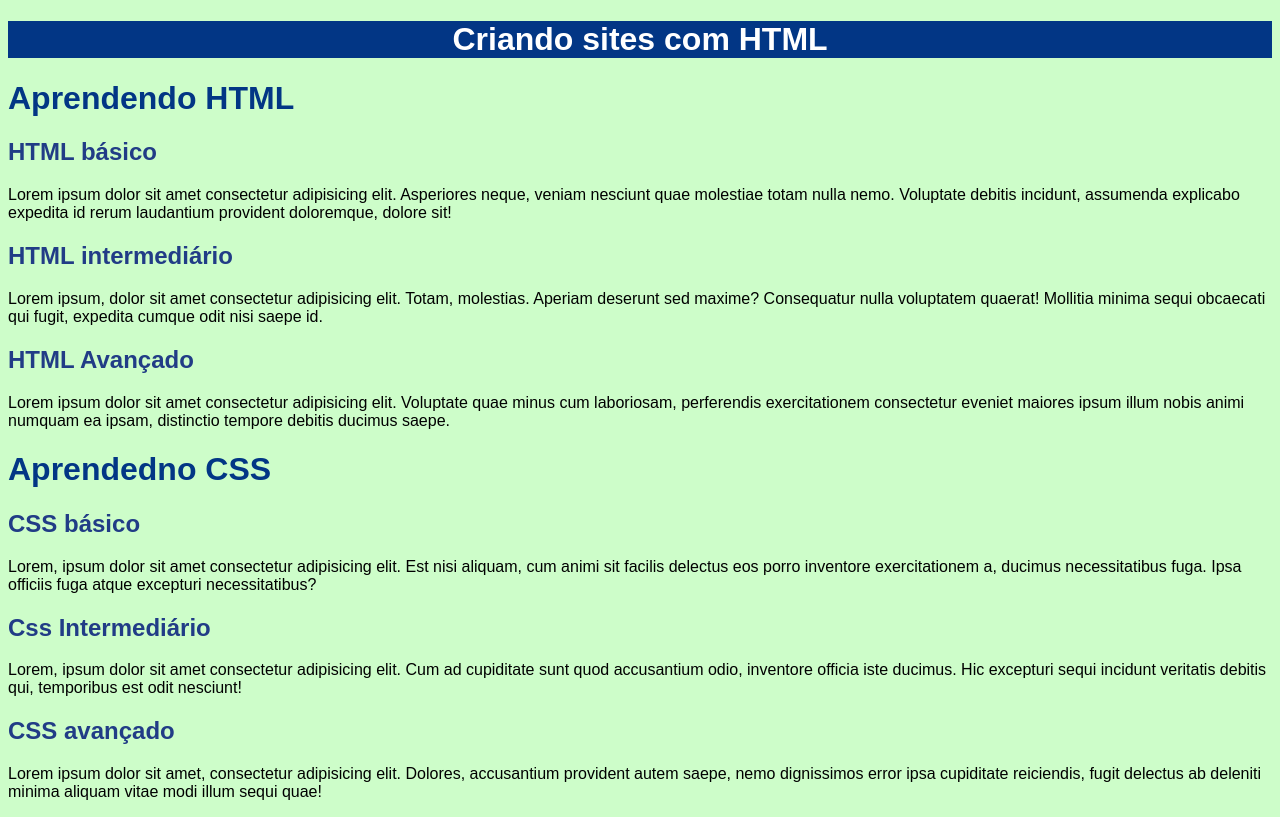
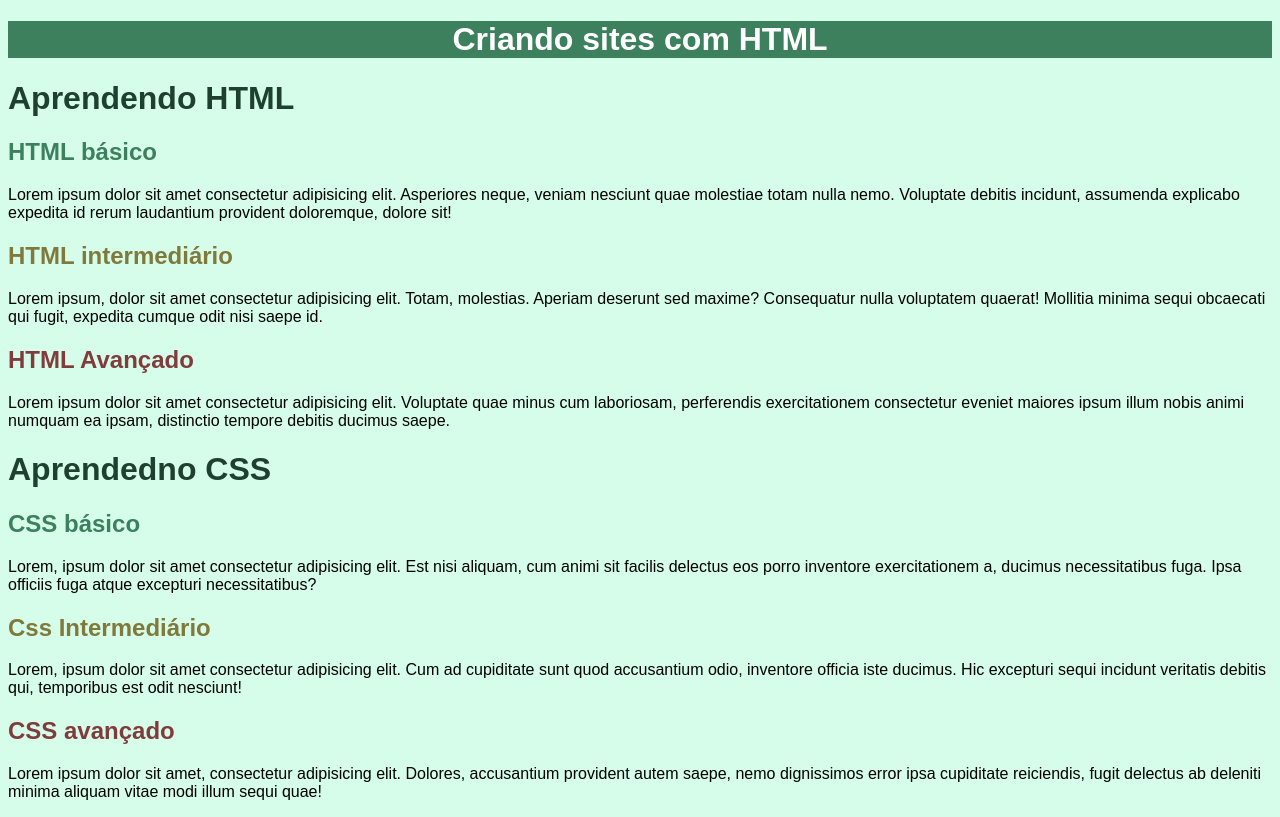
Before and after one commit to ICamargoJ/HTML-CSS-Curso-em-Video, a plain HTML site: page ex021/index.html in a window 1280 px wide. Drawn offline with Linux system fonts and the light colour scheme.

Commit message:
seletor personalizado

```diff
--- a/des010/style.css
+++ b/des010/style.css
@@ -42,7 +42,7 @@ main{
 
 footer{
     background-color: #1A5C38;
-    box-shadow: 5px 5px 10px white;
+    box-shadow: 5px 5px 10px rgb(77, 77, 77);
 }
 img{
     display: block;
--- a/ex021/index.html
+++ b/ex021/index.html
@@ -12,24 +12,24 @@
 
   <h1>Aprendendo HTML</h1>
 
-  <h2>HTML básico</h2>
+  <h2 class="basico">HTML básico</h2>
   <p>Lorem ipsum dolor sit amet consectetur adipisicing elit. Asperiores neque, veniam nesciunt quae molestiae totam nulla nemo. Voluptate debitis incidunt, assumenda explicabo expedita id rerum laudantium provident doloremque, dolore sit!</p>
 
-  <h2>HTML intermediário</h2>
+  <h2 class="intermediario">HTML intermediário</h2>
   <p>Lorem ipsum, dolor sit amet consectetur adipisicing elit. Totam, molestias. Aperiam deserunt sed maxime? Consequatur nulla voluptatem quaerat! Mollitia minima sequi obcaecati qui fugit, expedita cumque odit nisi saepe id.</p>
 
-  <h2>HTML Avançado</h2>
+  <h2 class="avancado">HTML Avançado</h2>
   <p>Lorem ipsum dolor sit amet consectetur adipisicing elit. Voluptate quae minus cum laboriosam, perferendis exercitationem consectetur eveniet maiores ipsum illum nobis animi numquam ea ipsam, distinctio tempore debitis ducimus saepe.</p>
 
   <h1>Aprendedno CSS</h1>
 
-  <h2>CSS básico</h2>
+  <h2 class="basico">CSS básico</h2>
   <p>Lorem, ipsum dolor sit amet consectetur adipisicing elit. Est nisi aliquam, cum animi sit facilis delectus eos porro inventore exercitationem a, ducimus necessitatibus fuga. Ipsa officiis fuga atque excepturi necessitatibus?</p>
 
-  <h2>Css Intermediário</h2>
+  <h2 class="intermediario">Css Intermediário</h2>
   <p>Lorem, ipsum dolor sit amet consectetur adipisicing elit. Cum ad cupiditate sunt quod accusantium odio, inventore officia iste ducimus. Hic excepturi sequi incidunt veritatis debitis qui, temporibus est odit nesciunt!</p>
 
-  <h2>CSS avançado</h2>
+  <h2 class="avancado">CSS avançado</h2>
   <p>Lorem ipsum dolor sit amet, consectetur adipisicing elit. Dolores, accusantium provident autem saepe, nemo dignissimos error ipsa cupiditate reiciendis, fugit delectus ab deleniti minima aliquam vitae modi illum sequi quae!</p>
 </body>
 </html>
--- a/ex021/style.css
+++ b/ex021/style.css
@@ -1,19 +1,31 @@
 @charset "UTF-8";
 
 body{
-  background-color: rgb(205, 253, 201);
+  background-color: #d6fde9;
   font-family: Arial, Helvetica, sans-serif;
 }
-#principal {
+h1#principal {
   text-align: center;
-  color: rgb(255, 255, 255);
-  background-color: rgb(2, 54, 133);
+  color: #ffffff;
+  background-color: #3c805e;
 }
 
 h1{
-  color: rgb(2, 54, 133);
+  color: #1e402f;
 }
 
 h2{
-  color: rgb(33, 60, 134);
+  color: #3c805e;
 }
+
+.basico{
+  color: #3c805e;
+}
+
+.intermediario{
+  color: #80793c;
+}
+
+.avancado{
+  color: #803c3c;
+}
```
